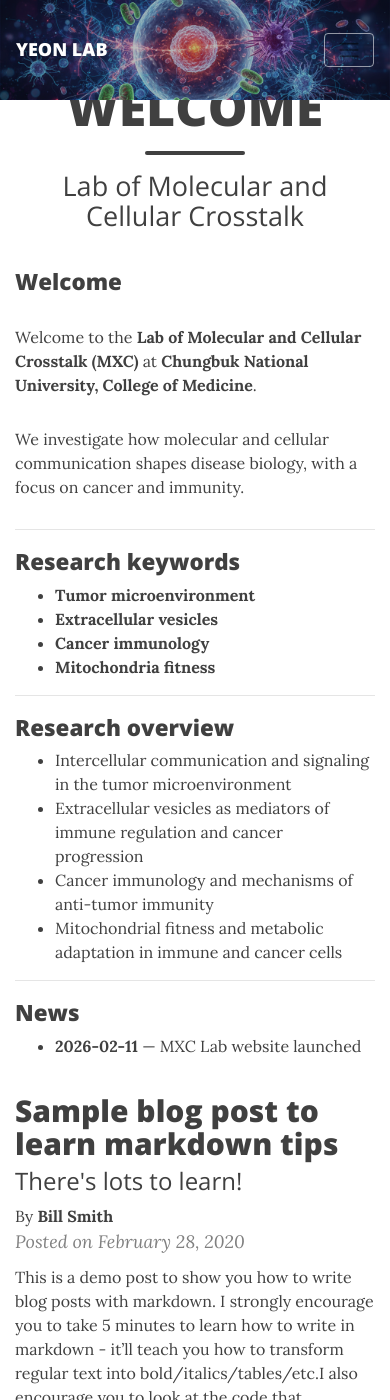
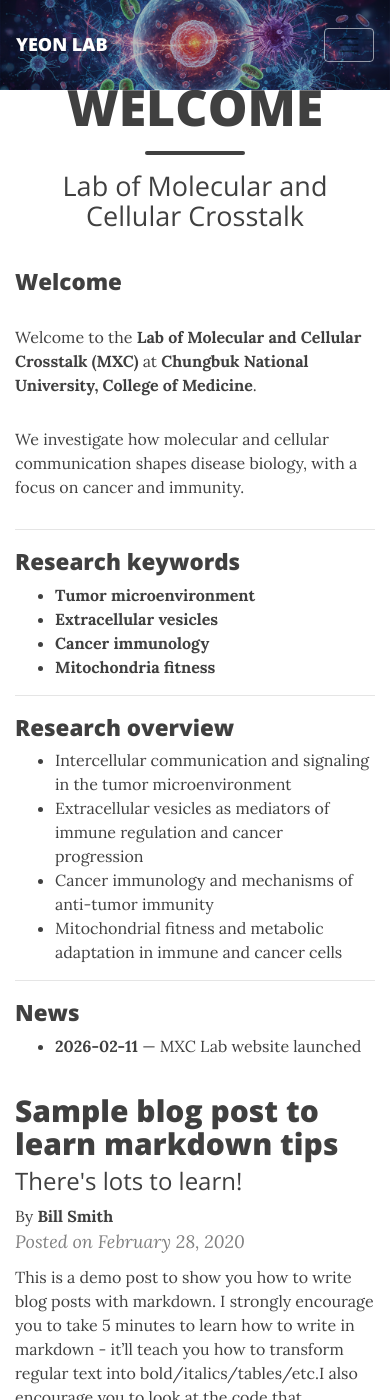
Before and after one commit to mjyeon0807-hub/mjyeon0807-hub.github.io, a Jekyll site: the page built from index.md, in a window 390 px wide and 1400 px high. Built offline with Jekyll 4.4.1, drawn with Linux system fonts in a browser that asks for light colours; comment, search, counter and statistics services are not loaded.

Commit message:
Update custom.css

```diff
--- a/assets/css/custom.css
+++ b/assets/css/custom.css
@@ -1,65 +1,106 @@
-/* Custom overrides for Yeon Lab */
+/* ==========================================================================
+   Yeon Lab - custom overrides
+   Goal:
+   - Use /assets/img/header-2.png as a FULL top banner (navbar background)
+   - Keep menu readable on top of the image
+   - Do NOT show a small logo image in the navbar
+   ========================================================================== */
 
-/* =========================
-   Navbar banner background
-   ========================= */
+/* === Navbar banner background (force wins over theme) === */
+nav.navbar.navbar-custom,
+nav.navbar.navbar-custom.top-nav-regular,
+nav.navbar.navbar-custom.top-nav-short,
+nav.navbar.navbar-custom.top-nav-short-permanent {
+  /* Reset any theme background first */
+  background-color: transparent !important;
+  background-image: none !important;
 
-nav.navbar.navbar-custom {
-  /* header-2 image as full top banner */
-  background-color: transparent !important;
+  /* Banner image */
   background-image: url("/assets/img/header-2.png") !important;
   background-size: cover !important;
   background-position: center center !important;
   background-repeat: no-repeat !important;
 
-  /* make banner tall enough to look like a cover */
-  min-height: 140px;
+  /* Banner height */
+  min-height: 130px !important;
 
-  border-bottom: 1px solid rgba(0,0,0,0.12) !important;
+  /* Clean bottom border */
+  border-bottom: 1px solid rgba(0, 0, 0, 0.12) !important;
 }
 
-/* Dark overlay so menu text is readable */
+/* Dark overlay so white text is readable */
 nav.navbar.navbar-custom::before {
   content: "";
   position: absolute;
   inset: 0;
-  background: rgba(0,0,0,0.25);
+  background: rgba(0, 0, 0, 0.25);
   pointer-events: none;
 }
 
-/* Keep navbar contents above overlay */
+/* Ensure navbar content sits above overlay */
 nav.navbar.navbar-custom > * {
   position: relative;
   z-index: 1;
 }
 
-/* White text on banner */
+/* Brand + links readable on the banner */
 nav.navbar.navbar-custom .navbar-brand,
-nav.navbar.navbar-custom .navbar-nav .nav-link {
-  color: #fff !important;
-  text-shadow: 0 2px 10px rgba(0,0,0,0.55);
+nav.navbar.navbar-custom .navbar-nav .nav-link,
+nav.navbar.navbar-custom .navbar-toggler {
+  color: #ffffff !important;
+  text-shadow: 0 2px 10px rgba(0, 0, 0, 0.55);
+  font-weight: 800;
 }
 
-/* Hover */
-nav.navbar.navbar-custom .navbar-nav .nav-link:hover,
-nav.navbar.navbar-custom .navbar-nav .nav-link:focus,
-nav.navbar.navbar-custom .navbar-brand:hover,
-nav.navbar.navbar-custom .navbar-brand:focus {
-  color: #fff !important;
-  opacity: 0.9;
-}
-
-/* Make toggler visible on dark-ish banner */
+/* Toggler visibility on dark banner */
 nav.navbar.navbar-custom .navbar-toggler {
-  border-color: rgba(255,255,255,0.55) !important;
+  border-color: rgba(255, 255, 255, 0.55) !important;
 }
 nav.navbar.navbar-custom .navbar-toggler-icon {
   filter: invert(1) contrast(2);
 }
 
-/* Mobile: slightly shorter banner */
+/* Spacing inside the banner */
+nav.navbar.navbar-custom,
+nav.navbar.navbar-custom.top-nav-regular,
+nav.navbar.navbar-custom.top-nav-short,
+nav.navbar.navbar-custom.top-nav-short-permanent {
+  padding-top: 18px !important;
+  padding-bottom: 18px !important;
+}
+
+nav.navbar.navbar-custom .navbar-nav .nav-link {
+  padding-top: 18px !important;
+  padding-bottom: 18px !important;
+}
+
+/* Dropdown should stay readable (light dropdown) */
+nav.navbar.navbar-custom .dropdown-menu {
+  background: #ffffff !important;
+}
+nav.navbar.navbar-custom .dropdown-menu .dropdown-item {
+  color: #222 !important;
+  text-shadow: none !important;
+}
+
+/* Hide old logo-image brand (we want banner background only) */
+nav.navbar.navbar-custom .navbar-brand-logo {
+  display: none !important;
+}
+
+/* Mobile tweaks */
 @media (max-width: 768px) {
-  nav.navbar.navbar-custom {
-    min-height: 100px;
+  nav.navbar.navbar-custom,
+  nav.navbar.navbar-custom.top-nav-regular,
+  nav.navbar.navbar-custom.top-nav-short,
+  nav.navbar.navbar-custom.top-nav-short-permanent {
+    min-height: 90px !important;
+    padding-top: 10px !important;
+    padding-bottom: 10px !important;
+  }
+
+  nav.navbar.navbar-custom .navbar-nav .nav-link {
+    padding-top: 10px !important;
+    padding-bottom: 10px !important;
   }
 }
```
